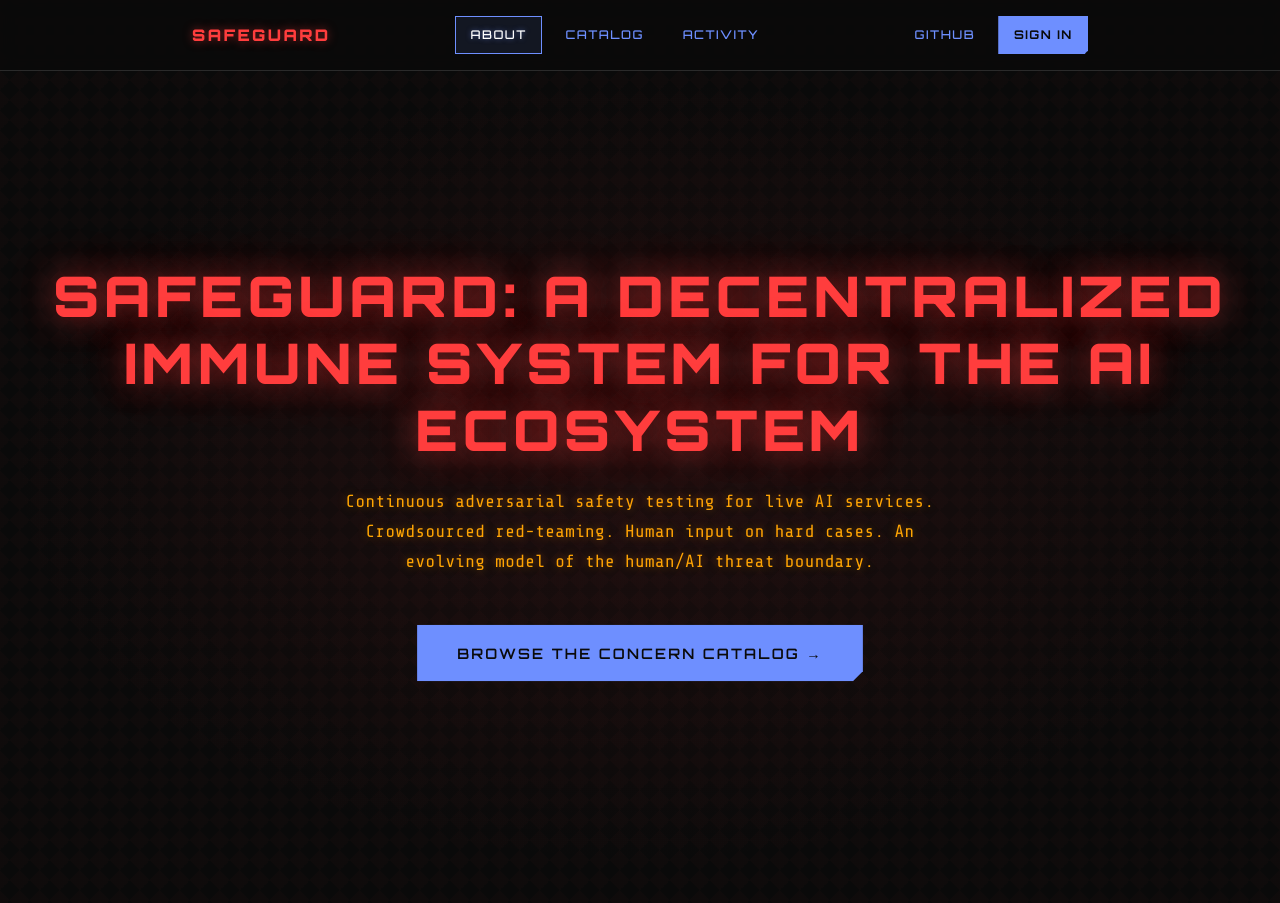
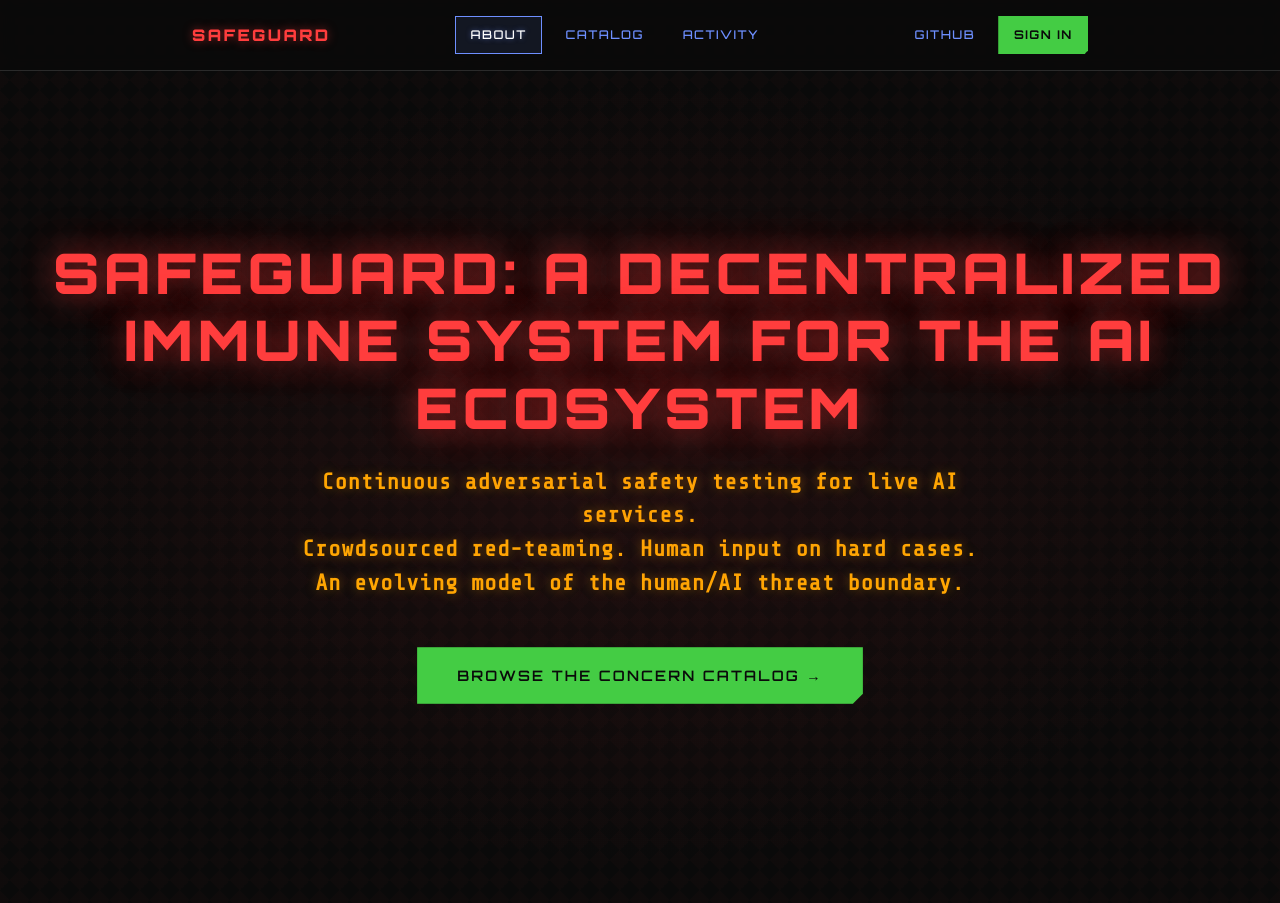
Before and after one commit to MichaelTrestman/Safeguard-Subnet, a Django app: page / in a window 1280 px wide. Shown: the top 903 px of the page. Run offline with Django 5.2, Linux system fonts and the light colour scheme; data comes from the database, SQL or seed files in the repository; data that the repository does not hold is empty; parts of the project's set-up code (start-up, migrations or seed data) failed here and were passed over.

Commit message:
design: bigger subtitle, green CTA buttons, brighter activity colors
Designer feedback: hero subtitle bulked up (1.4rem, weight 600).
CTA buttons periwinkle → stoplight green (#44cc44) for action items
(hero CTA, participate cards, Enter Dashboard nav button). Activity
feed event colors brightened (3px border, 10% background opacity).
Target renamed demo-needs-pee → demo-needs-to-pee.

Co-Authored-By: Claude Opus 4.6 (1M context) <noreply@anthropic.com>

```diff
--- a/vali-django/public/static/public/css/public.css
+++ b/vali-django/public/static/public/css/public.css
@@ -82,11 +82,14 @@ section {
 }
 
 .hero .subtitle {
-    font-size: 1.1rem;
+    font-size: 1.4rem;
+    font-weight: 600;
     color: var(--warning-color);
-    text-shadow: 0 0 10px var(--warning-glow);
+    text-shadow: 0 0 12px var(--warning-glow);
     margin-bottom: 3rem;
-    max-width: 600px;
+    max-width: 700px;
+    line-height: 1.5;
+    letter-spacing: 0.04em;
 }
 
 /* Countdown */
@@ -149,19 +152,19 @@ section {
     font-size: 0.9rem;
     font-weight: 600;
     color: var(--bg-color);
-    background: var(--solution-color);
+    background: #44cc44;
     padding: 1rem 2.5rem;
     text-decoration: none;
     text-transform: uppercase;
     letter-spacing: 0.15em;
     clip-path: polygon(0% 0%, 100% 0%, 100% calc(100% - 10px), calc(100% - 10px) 100%, 0% 100%);
     transition: all 0.3s ease;
-    box-shadow: 0 0 20px var(--solution-glow);
+    box-shadow: 0 0 20px rgba(68, 204, 68, 0.5);
 }
 
 .hero-cta:hover {
     transform: translateY(-3px);
-    box-shadow: 0 0 30px var(--solution-glow), 0 0 60px rgba(110, 143, 255, 0.3);
+    box-shadow: 0 0 30px rgba(68, 204, 68, 0.5), 0 0 60px rgba(68, 204, 68, 0.3);
 }
 
 /* ---- Section Headers ---- */
@@ -448,8 +451,8 @@ section {
     display: inline-block;
     font-family: 'Orbitron', sans-serif;
     font-size: 0.75rem;
-    color: var(--solution-color);
-    border: 1px solid var(--solution-color);
+    color: #44cc44;
+    border: 1px solid #44cc44;
     padding: 0.6rem 1.5rem;
     text-decoration: none;
     text-transform: uppercase;
@@ -459,7 +462,7 @@ section {
 }
 
 .participate-card .card-cta:hover {
-    background: var(--solution-color);
+    background: #44cc44;
     color: var(--bg-color);
     box-shadow: 0 0 15px var(--solution-glow);
 }
@@ -477,11 +480,11 @@ section {
     font-size: 0.9rem;
     color: #bbb;
 }
-/* Color-coded activity by event type */
-.activity-row.event-finding { border-left-color: var(--threat-color, #ff3d3d); background: rgba(255,61,61,0.05); }
-.activity-row.event-hitl { border-left-color: #ffcc44; background: rgba(255,204,68,0.05); }
-.activity-row.event-cycle { border-left-color: #44cc44; background: rgba(68,204,68,0.05); }
-.activity-row.event-concern { border-left-color: #88f; background: rgba(136,136,255,0.05); }
+/* Color-coded activity by event type — bright enough to differentiate at a glance */
+.activity-row.event-finding { border-left-color: #ff3d3d; border-left-width: 3px; background: rgba(255,61,61,0.10); }
+.activity-row.event-hitl { border-left-color: #ffcc44; border-left-width: 3px; background: rgba(255,204,68,0.10); }
+.activity-row.event-cycle { border-left-color: #44cc44; border-left-width: 3px; background: rgba(68,204,68,0.10); }
+.activity-row.event-concern { border-left-color: #6e8fff; border-left-width: 3px; background: rgba(110,143,255,0.10); }
 
 .activity-row .activity-ts {
     font-family: 'Orbitron', sans-serif;
@@ -723,17 +726,17 @@ section {
 }
 
 .nav-tab.nav-signin {
-    background: var(--solution-color);
+    background: #44cc44;
     color: var(--bg-color);
-    border-color: var(--solution-color);
+    border-color: #44cc44;
     font-weight: 700;
     clip-path: polygon(0% 0%, 100% 0%, 100% calc(100% - 4px), calc(100% - 4px) 100%, 0% 100%);
 }
 
 .nav-tab.nav-signin:hover {
-    background: #fff;
+    background: #66ee66;
     color: var(--bg-color);
-    box-shadow: 0 0 15px var(--solution-glow);
+    box-shadow: 0 0 15px rgba(68, 204, 68, 0.5);
     text-shadow: none;
 }
 
```
